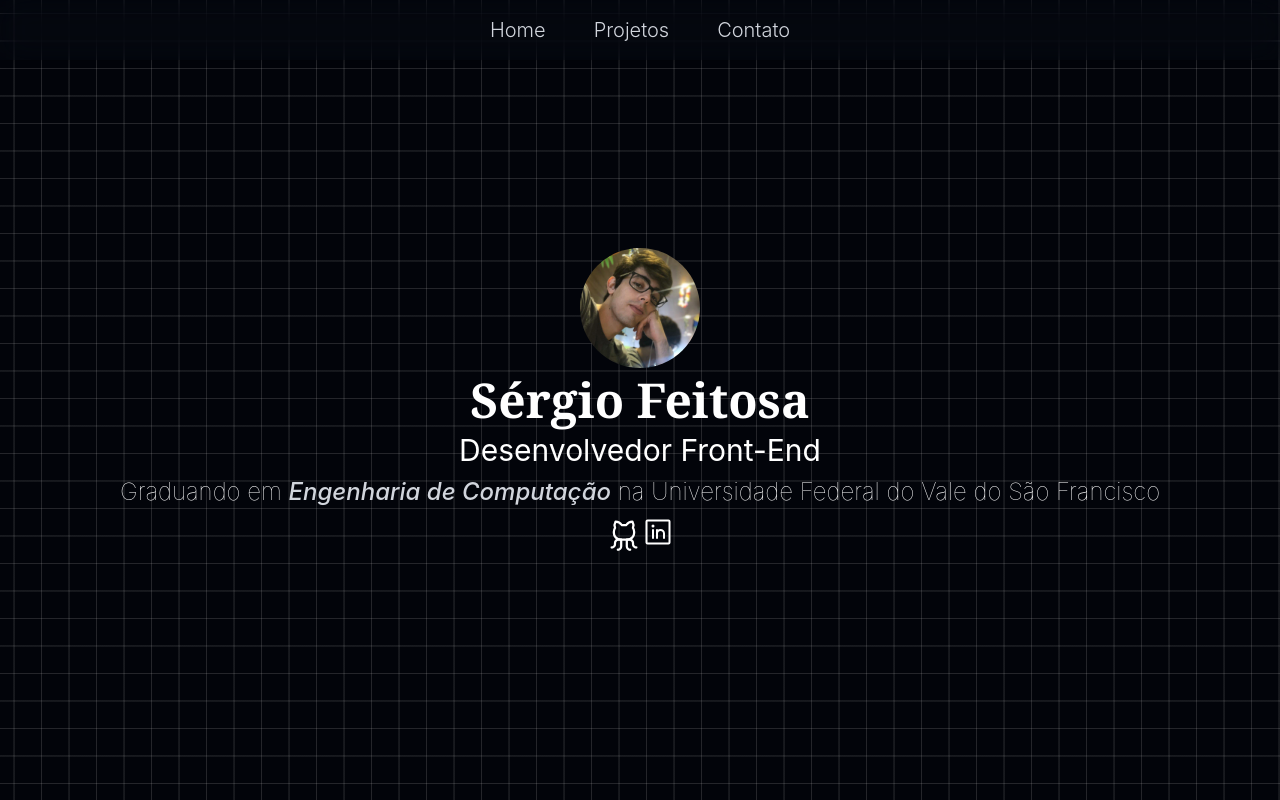
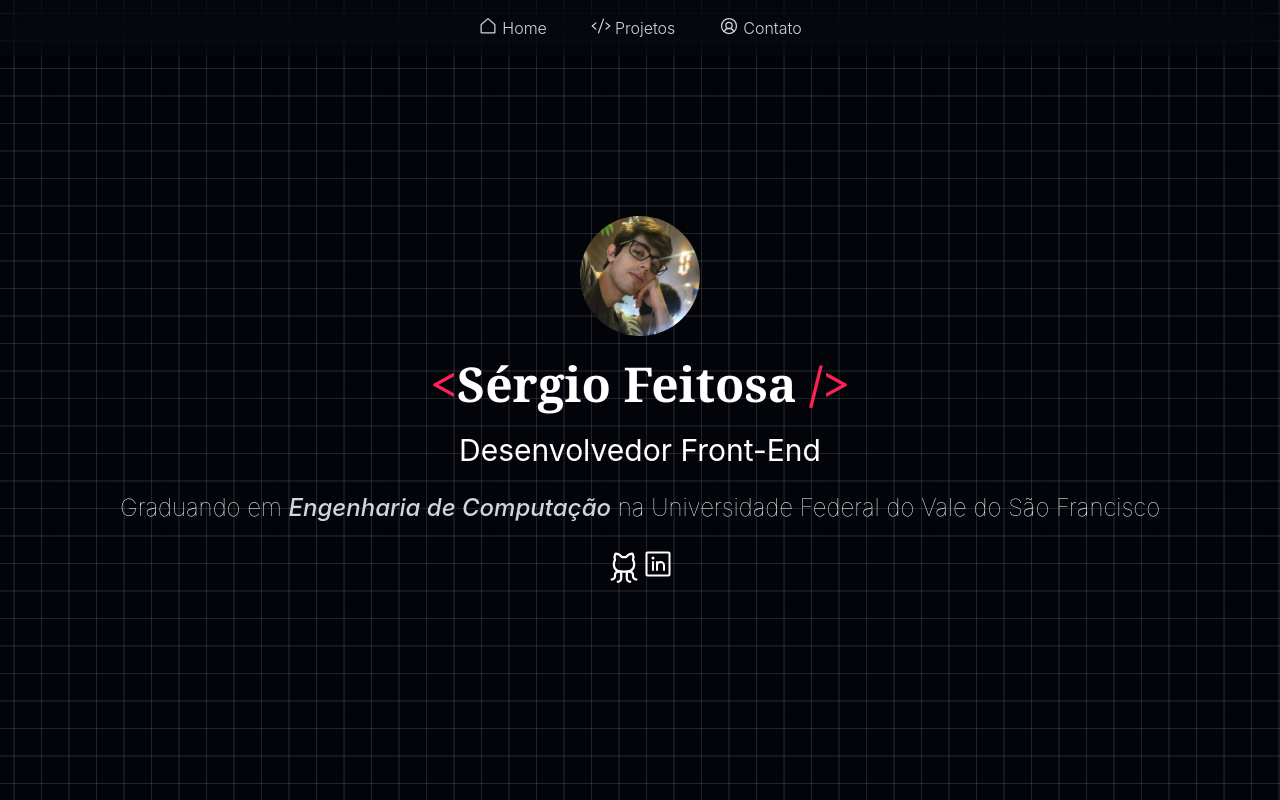
Before and after one commit to ssergiofeitosa/Portfolio, a React (Vite) app: page / in a window 1280 px wide. Shown: the top 800 px of the page. Built offline with nearby package versions, Linux system fonts and the light colour scheme.

Commit message:
feat:added svg's to navbar buttons,added some styling to Home

```diff
--- a/src/components/Card.tsx
+++ b/src/components/Card.tsx
@@ -1,7 +1,7 @@
 import burguerMania from "../assets/burguermania.png";
 const Card = () => {
     return (
-      <div className= "border-1 border-black hover:border-rose-500 hover:drop-shadow-2xl hover:border-2 bg-neutral-900 text-white rounded-lg shadow-lg overflow-hidden group hover:scale-105 transform transition-all duration-300 flex flex-col justify-between ">
+      <div className= "border-1 border-black hover:border-rose-500 hover:border-b-4 hover:drop-shadow-2xl hover:border-2 bg-neutral-900 text-white rounded-lg shadow-lg overflow-hidden group hover:scale-105 transform transition-all duration-300 flex flex-col justify-between ">
         {/* <!-- Imagem do projeto --> */}
         <div className="relative w-full h-64">
           <img
--- a/src/components/Header.tsx
+++ b/src/components/Header.tsx
@@ -1,9 +1,10 @@
 import { motion } from "framer-motion";
+import { UserCircle,HouseSimple,Code } from "phosphor-react";
 const Header = () => {
   const menuItems = [
-    { name: "Home", href: "#home" },
-    { name: "Projetos", href: "#projects" },
-    { name: "Contato", href: "#contact" },
+    { name: "Home", href: "#home",icon : <HouseSimple size={20}></HouseSimple>},
+    { name: "Projetos", href: "#projects", icon: <Code size={20}></Code>},
+    { name: "Contato", href: "#contact", icon: <UserCircle size={20}></UserCircle>},
     // { name: "Theme Changer", href: "#theme-changer" },
   ];
   const scrollToSection = (href: string) => {
@@ -25,8 +26,9 @@ const Header = () => {
             }}
             whileHover={{ scale: 1.1 }} // efeito ao passar o mouse
             whileTap={{ scale: 0.9 }} // eefeito ao clicar
-            className="relative text-xl font-light mx-[12px] text-gray-300 hover:text-gray-200 transition-all after:content-[''] after:w-0 after:h-[2px] after:bg-white after:absolute after:bottom-[-2px] after:left-0 hover:after:w-full after:transition-all after:duration-300"
+            className="relative flex gap-1 font-light mx-[10px] text-gray-300 hover:text-gray-200 transition-all after:content-[''] after:w-0 after:h-[2px] after:bg-white after:absolute after:bottom-[-2px] after:left-0 hover:after:w-full after:transition-all after:duration-300"
           >
+            {item.icon}
             {item.name}
           </motion.a>
         ))}
--- a/src/components/Hero.tsx
+++ b/src/components/Hero.tsx
@@ -6,7 +6,7 @@ const Hero = () => {
     <>
       <section
         id="home"
-        className=" w-full h-screen text-white flex flex-col justify-center snap-start items-center gap-2 text-4xl sm:text-3xl md:text-2xl"
+        className=" w-full h-screen text-white flex flex-col justify-center snap-start items-center gap-6 text-4xl sm:text-3xl md:text-2xl "
       >
         <img
           className="text-white rounded-full"
@@ -15,8 +15,8 @@ const Hero = () => {
           width={120}
           height={160}
         />
-        <h1 className="text-5xl font-serif font-bold ">Sérgio Feitosa</h1>
-        <h2 className="text-3xl font-normal">Desenvolvedor Front-End</h2>
+        <h1 className="text-5xl font-serif font-bold "><span className="text-rose-500">{'<'}</span>Sérgio Feitosa<span className="text-rose-500"> {'/>'}</span></h1>
+        <h2 className="text-3xl font-normal"> Desenvolvedor Front-End </h2>
         <p className="text-2xl px-4 text-center font-thin">
           Graduando em{" "}
           <span className="italic text-gray-300 font-medium">
--- a/src/index.css
+++ b/src/index.css
@@ -14,7 +14,7 @@ html {
 .p1 {
   width: 100%;
   height: 100%;
-  --color: rgba(207, 207, 207, 0.164);
+  --color: rgba(207, 207, 207, 0.158);
   background-color: #02040a;
   background-image: linear-gradient(0deg, transparent 24%, var(--color) 25%, var(--color) 26%, transparent 27%,transparent 74%, var(--color) 75%, var(--color) 76%, transparent 77%,transparent),
       linear-gradient(90deg, transparent 24%, var(--color) 25%, var(--color) 26%, transparent 27%,transparent 74%, var(--color) 75%, var(--color) 76%, transparent 77%,transparent);
```
